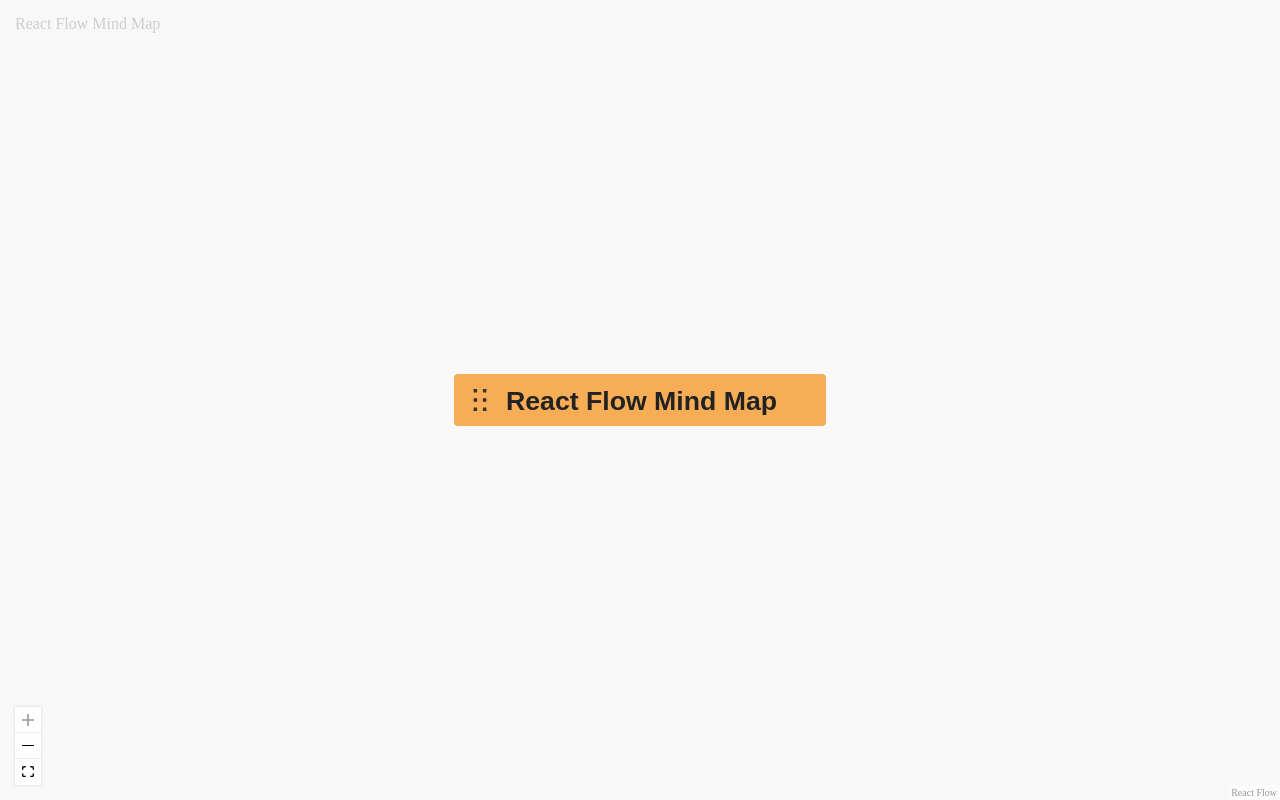
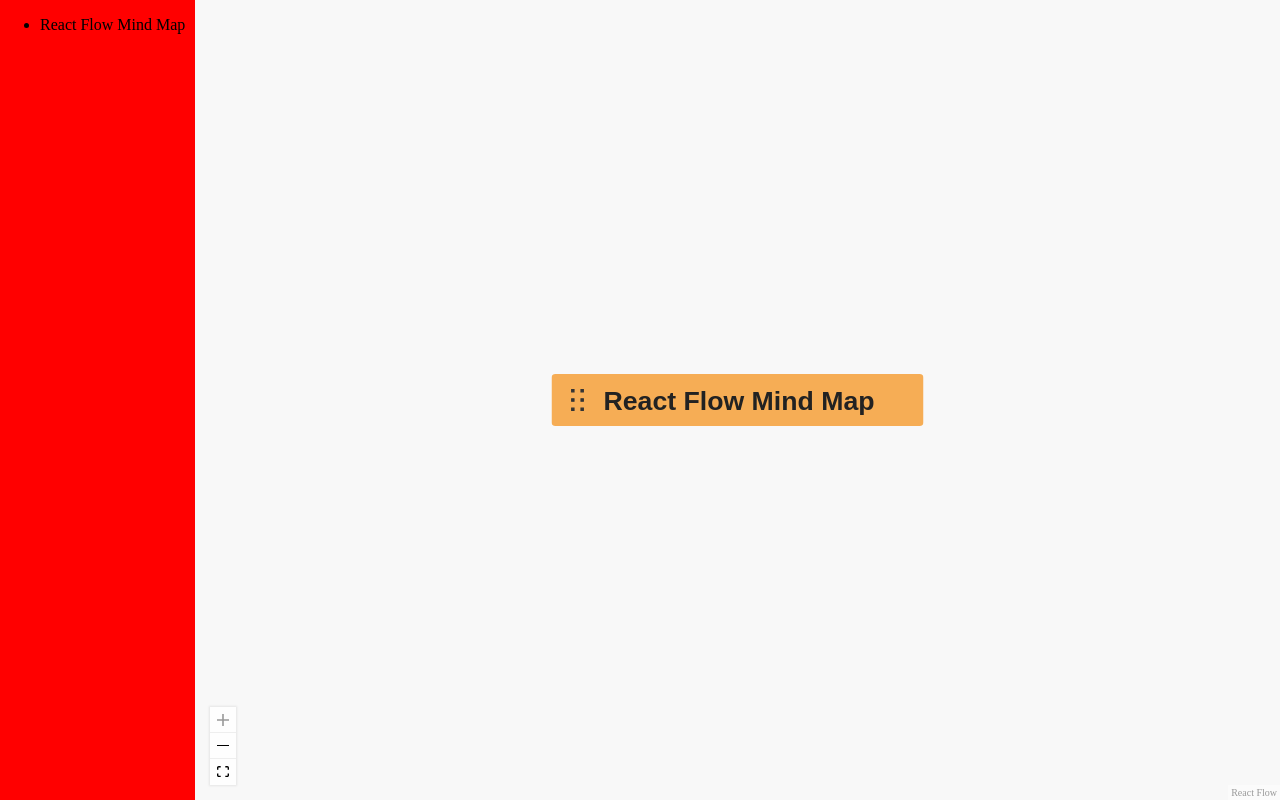
Before and after one commit to SNUSTHON/TEAM1_FE, a Next.js app: page / in a window 1280 px wide. Built offline with nearby package versions, Linux system fonts and the light colour scheme.

Commit message:
feat: 사이드바

```diff
--- a/src/app/globals.css
+++ b/src/app/globals.css
@@ -77,3 +77,11 @@
   background: rgba(255, 255, 255, 0.25);
   pointer-events: all;
 }
+
+.sidebar {
+  width: 230px;
+  height: 100%;
+  background-color: red;
+  /* position: absolute; */
+  z-index: 99;
+}
--- a/src/app/page.js
+++ b/src/app/page.js
@@ -8,6 +8,7 @@
   useReactFlow,
   ReactFlowProvider,
   ConnectionLineType,
+  SelectionMode,
 } from "@xyflow/react";
 import { shallow } from "zustand/shallow";
 
@@ -42,9 +43,11 @@
     selector,
     shallow
   );
+
   const connectingNodeId = useRef(null);
   const store = useStoreApi();
   const { screenToFlowPosition } = useReactFlow();
+  console.log(nodes);
 
   const getChildNodePosition = (event, parentNode) => {
     const { domNode } = store.getState();
@@ -102,7 +105,7 @@
     },
     [getChildNodePosition]
   );
-
+  const panOnDrag = [1, 2];
   return (
     <ReactFlow
       nodes={nodes}
@@ -118,19 +121,42 @@
       defaultEdgeOptions={defaultEdgeOptions}
       connectionLineType={ConnectionLineType.Straight}
       fitView
+      panOnScroll
+      selectionOnDrag
+      panOnDrag={panOnDrag}
+      selectionMode={SelectionMode.Partial}
+      // width={"50%"}
+      // style={{ position: "absolute", right: 0 }}
     >
       <Controls showInteractive={false} />
-      <Panel position="top-left" className="header">
-        React Flow Mind Map
-      </Panel>
+      <Panel position="top-left" className="header"></Panel>
     </ReactFlow>
   );
 }
-
+const SideBar = () => {
+  const { nodes } = useStore();
+  return (
+    <div className="sidebar">
+      <ul>
+        {nodes.map((item, idx) => (
+          <li key={idx}>{item.data.label}</li>
+        ))}
+      </ul>
+    </div>
+  );
+};
 export default function Page() {
   return (
     <ReactFlowProvider>
-      <div style={{ width: "100vw", height: "100vh" }}>
+      <div
+        style={{
+          width: "100vw",
+          height: "100vh",
+          display: "flex",
+          flexDirection: "row",
+        }}
+      >
+        <SideBar />
         <Flow />
       </div>
     </ReactFlowProvider>
--- a/src/components/MindMapNode.js
+++ b/src/components/MindMapNode.js
@@ -1,4 +1,4 @@
-import React, { useRef, useEffect, useLayoutEffect } from "react";
+import React, { useRef, useEffect, useLayoutEffect, useState } from "react";
 import { Handle, Position } from "@xyflow/react";
 
 import useStore from "@/app/store";
@@ -6,7 +6,7 @@
 function MindMapNode({ id, data }) {
   const inputRef = useRef();
   const updateNodeLabel = useStore((state) => state.updateNodeLabel);
-
+  const [input, setInput] = useState(data.label);
   useLayoutEffect(() => {
     if (inputRef.current) {
       inputRef.current.style.width = `${data.label.length * 8}px`;
@@ -36,8 +36,11 @@
           </svg>
         </div>
         <input
-          value={data.label}
-          onChange={(evt) => updateNodeLabel(id, evt.target.value)}
+          value={input}
+          onChange={(evt) => {
+            updateNodeLabel(id, evt.target.value);
+            setInput(evt.target.value);
+          }}
           className="input"
           ref={inputRef}
         />
```
